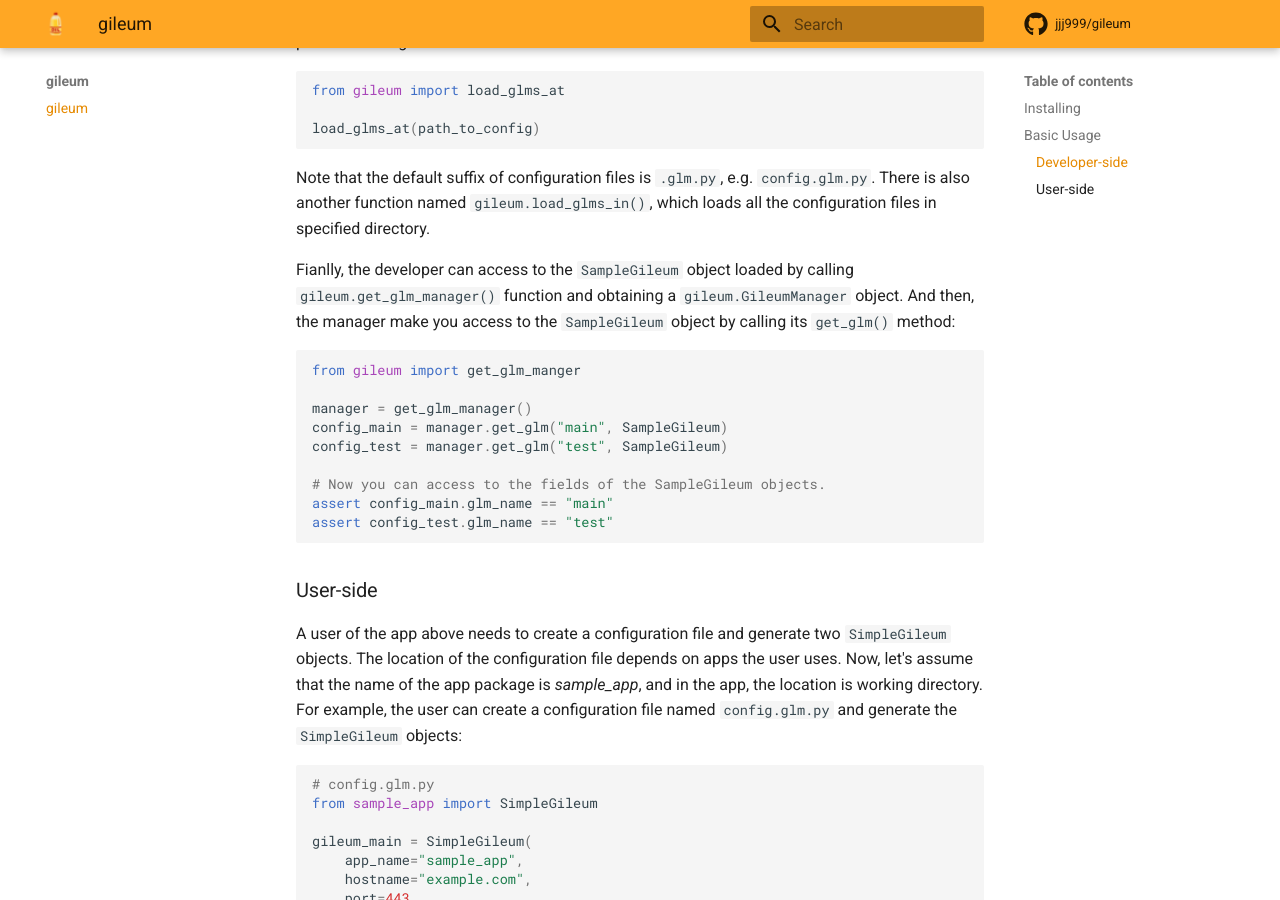
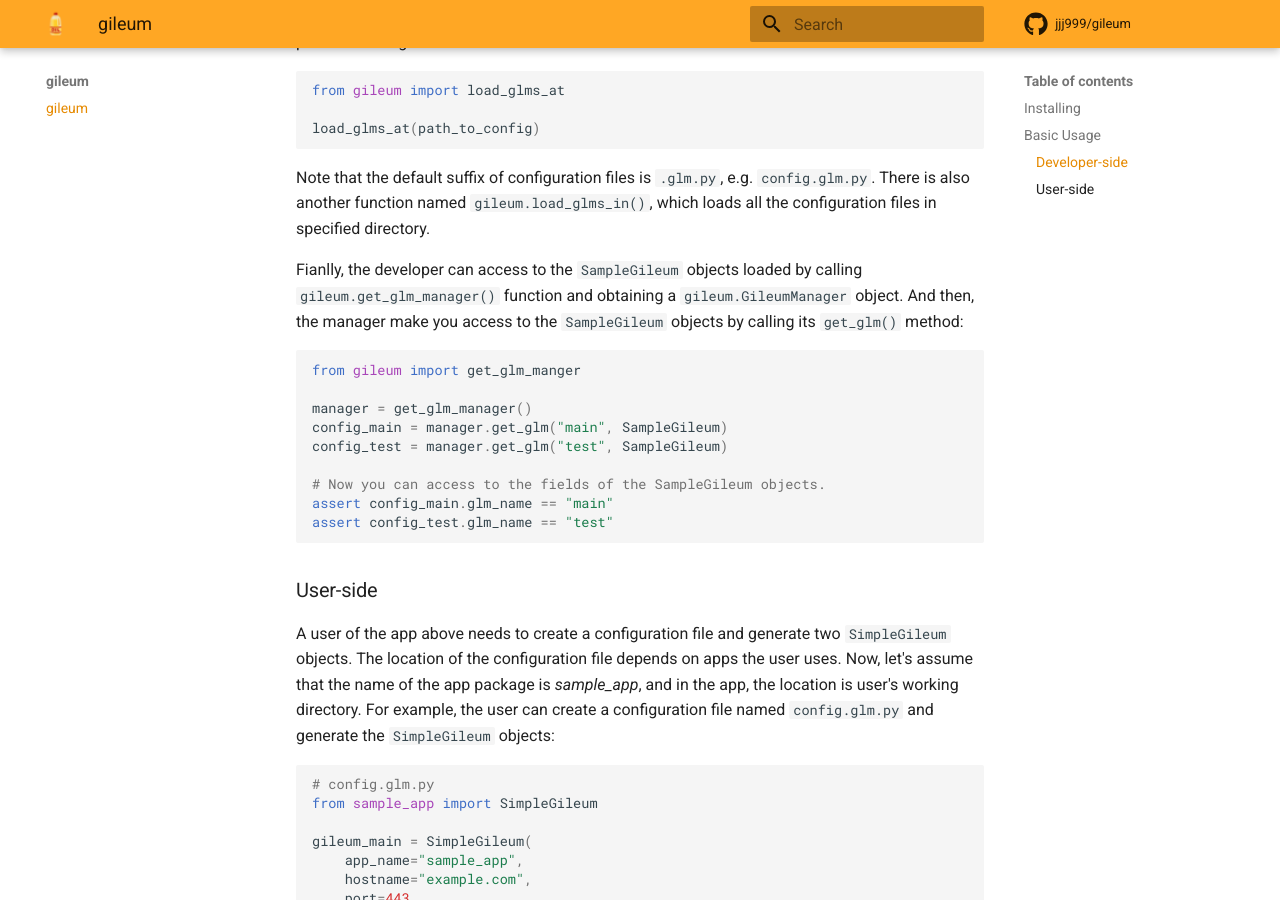
Before and after one commit to jjj999/gileum, an MkDocs documentation site: the page built from docs/index.md, in a window 1280 px wide and 900 px high, scrolled down 997 px. Built offline with MkDocs 1.6.1 and Material for MkDocs 9.7.7, drawn with Linux system fonts in a browser that asks for light colours; comment, search, counter and statistics services are not loaded; some of the changed text lies outside the part shown.

Commit message:
Fixed typos.

````diff
--- a/docs/index.md
+++ b/docs/index.md
@@ -42,7 +42,7 @@ load_glms_at(path_to_config)
 
 Note that the default suffix of configuration files is `.glm.py`, e.g. `config.glm.py`. There is also another function named `gileum.load_glms_in()`, which loads all the configuration files in specified directory.
 
-Fianlly, the developer can access to the `SampleGileum` object loaded by calling `gileum.get_glm_manager()` function and obtaining a `gileum.GileumManager` object. And then, the manager make you access to the `SampleGileum` object by calling its `get_glm()` method:
+Fianlly, the developer can access to the `SampleGileum` objects loaded by calling `gileum.get_glm_manager()` function and obtaining a `gileum.GileumManager` object. And then, the manager make you access to the `SampleGileum` objects by calling its `get_glm()` method:
 
 ```python
 from gileum import get_glm_manger
@@ -58,7 +58,7 @@ assert config_test.glm_name == "test"
 
 ### User-side
 
-A user of the app above needs to create a configuration file and generate two `SimpleGileum` objects. The location of the configuration file depends on apps the user uses. Now, let's assume that the name of the app package is *sample_app*, and in the app, the location is working directory. For example, the user can create a configuration file named `config.glm.py` and generate the `SimpleGileum` objects:
+A user of the app above needs to create a configuration file and generate two `SimpleGileum` objects. The location of the configuration file depends on apps the user uses. Now, let's assume that the name of the app package is *sample_app*, and in the app, the location is user's working directory. For example, the user can create a configuration file named `config.glm.py` and generate the `SimpleGileum` objects:
 
 ```python
 # config.glm.py
````
Also changed, not shown: other parts of docs/index.md (+1 -1 lines), README.md (+3 -3 lines).
